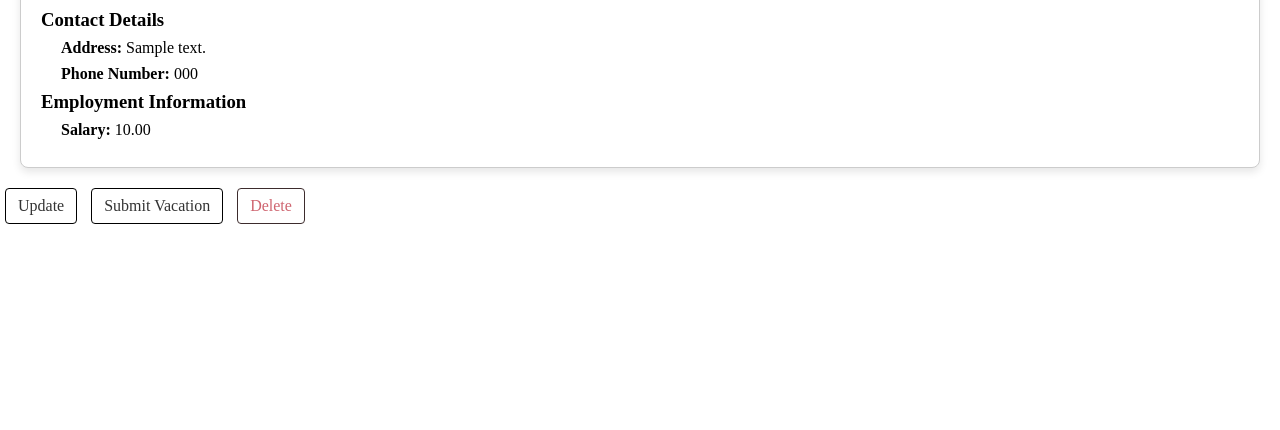
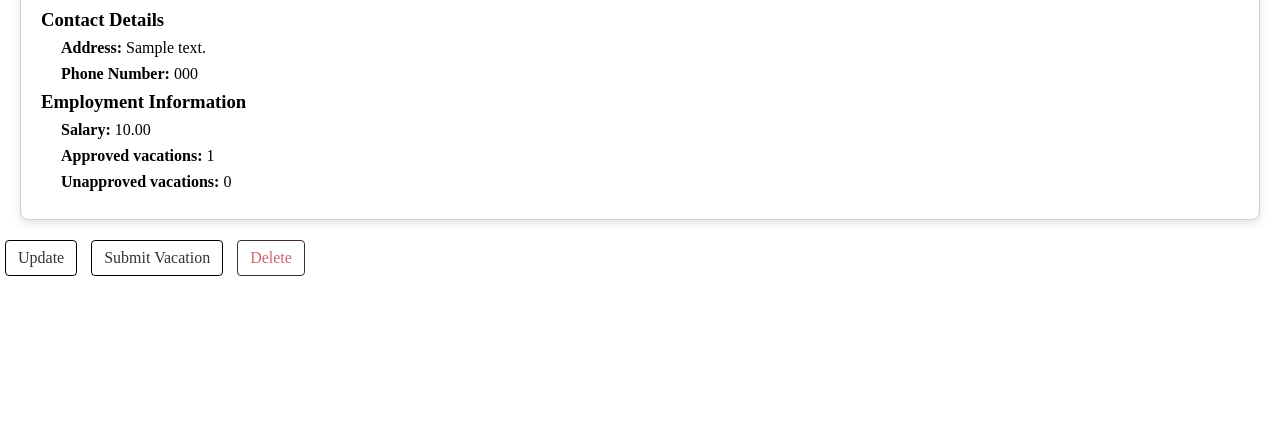
Before and after one commit to biggtr/DjHumanRsc, a Django app: page /humanrsc/employees/1 in a window 1280 px wide. Shown: the part 300-730 px from the top of the page. Run offline with Django 3.2, Linux system fonts and the light colour scheme; a user stored in the database is signed in; tables that the repository leaves empty hold one stand-in row (values such as "Sample post").

Commit message:
vacation approved added

```diff
--- a/employee/models.py
+++ b/employee/models.py
@@ -17,6 +17,12 @@ class Employee(models.Model):
     salary = models.DecimalField(max_digits=6, decimal_places=2)
     birth_date = models.DateField(null=True, blank=True)
 
+    def approved_vacations_count(self):
+        return self.vacation_set.filter(is_approved=True).count()
+
+    def unapproved_vacations_count(self):
+        return self.vacation_set.filter(is_approved=False).count()
+
     def __str__(self) -> str:
         return self.name
 
--- a/employee/views.py
+++ b/employee/views.py
@@ -21,7 +21,19 @@ def EmployeeListView(request):
 @login_required
 def EmployeeDetailView(request, employee_id):
     employee = get_object_or_404(Employee, pk=employee_id)
-    return render(request, "employee_detail.html", context={"employee": employee})
+    approved_vacations = employee.approved_vacations_count()
+    unapproved_vacations = employee.unapproved_vacations_count()
+
+    print(approved_vacations)
+    return render(
+        request,
+        "employee_detail.html",
+        context={
+            "employee": employee,
+            "approved_vacations": approved_vacations,
+            "unapproved_vacations": unapproved_vacations,
+        },
+    )
 
 
 @login_required
--- a/templates/employee_detail.html
+++ b/templates/employee_detail.html
@@ -28,6 +28,9 @@
                 <h3>Employment Information</h3>
                 <ul class="sub-details-list">
                     <li><strong>Salary:</strong> {{ employee.salary }}</li>
+                    <li><strong>Approved vacations:</strong> {{ approved_vacations }}</li>
+                    <li><strong>Unapproved vacations:</strong> {{ unapproved_vacations }}</li>
+
                 </ul>
             </li>
         </ul>
```
